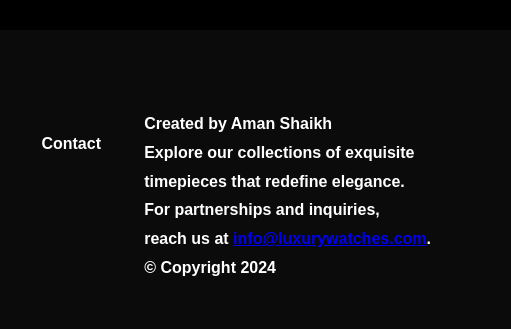
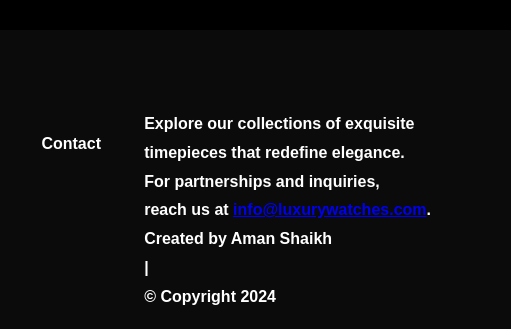
Before and after one commit to amaanshaikh711/Luxury-Watches-Showcase-Website, a plain HTML site: page index.html in a window 1280 px wide. Shown: the part 2157-2486 px from the top of the page, 769-1280 px from the left. Drawn offline with nearby package versions, Linux system fonts and the light colour scheme.

Commit message:
Update footer.html

```diff
--- a/include/footer.html
+++ b/include/footer.html
@@ -33,9 +33,9 @@
             </div>
         </div>
         <div class="right-section">
-            <p class="info">Created by Aman Shaikh</p>
             <p>Explore our collections of exquisite<br> timepieces that redefine elegance.</p>
             <p>For partnerships and inquiries, <br>reach us at <a href="mailto:info@luxurywatches.com">info@luxurywatches.com</a>.</p>
+            <p class="info">Created by Aman Shaikh</p>|
             <p class="footer">© Copyright 2024</p>
         </div>
     </div>
```
